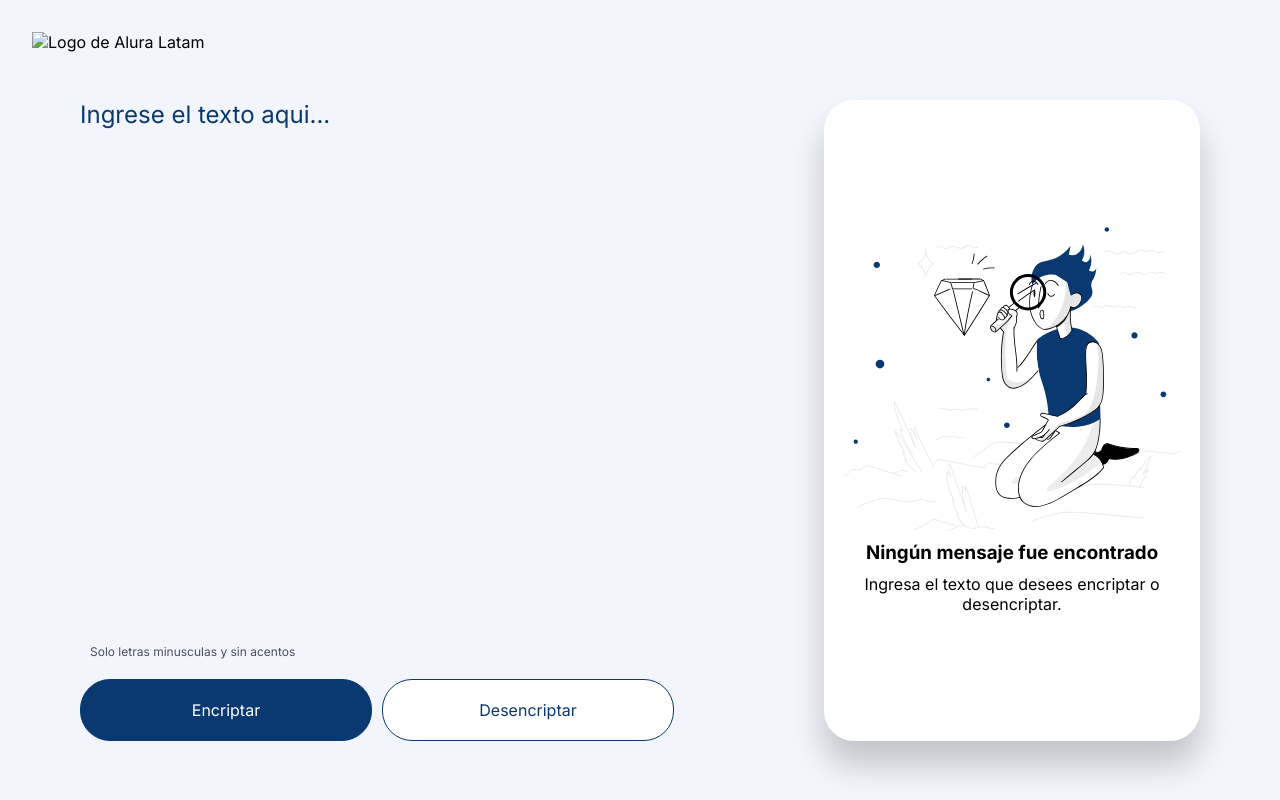
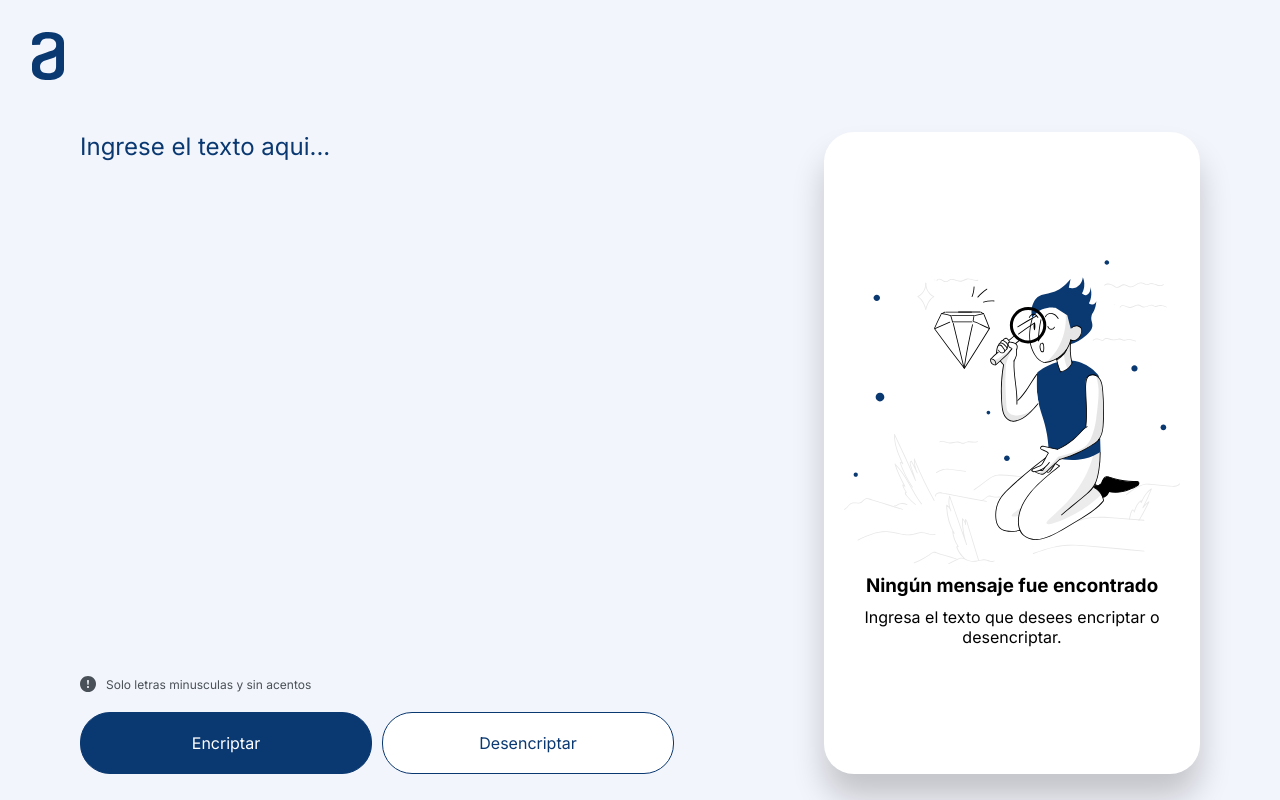
Before and after one commit to Lenas25/Encriptador-texto, a plain HTML site: page index.html in a window 1280 px wide. Drawn offline with Linux system fonts and the light colour scheme; the site is published under a folder, as on GitHub Pages, so addresses that start at the root find nothing.

Commit message:
Update index.html

```diff
--- a/index.html
+++ b/index.html
@@ -12,7 +12,7 @@
   </head>
   <body>
     <header>
-      <img src="/assets/logo.svg" alt="Logo de Alura Latam" />
+      <img src="./assets/logo.svg" alt="Logo de Alura Latam" />
     </header>
     <main>
       <div class="bloque-encriptar">
@@ -25,7 +25,7 @@
         <div class="bloque-botones">
           <p id="error-encriptar" class="error"></p>
           <div class="important">
-            <img src="/assets/icon_info.svg" alt="" />
+            <img src="./assets/icon_info.svg" alt="" />
             <span>Solo letras minusculas y sin acentos</span>
           </div>
           <div class="btns">
```
